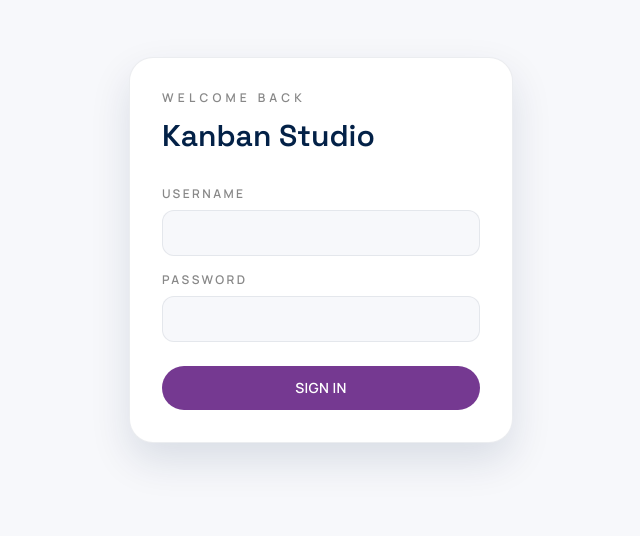
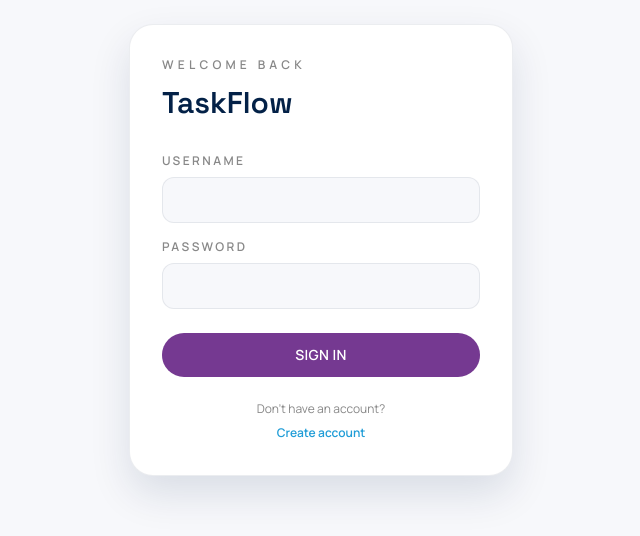
Before and after one commit to rohit-puri89/taskflow-kanban-studio, a Next.js app in the folder frontend/: page /login in a window 1280 px wide. Shown: the part 150-686 px from the top of the page, without its empty margins (319-959 px from the left). Built offline with nearby package versions, Linux system fonts and the light colour scheme.

Commit message:
Redesign login page with registration toggle and validation

```diff
--- a/frontend/src/app/login/page.tsx
+++ b/frontend/src/app/login/page.tsx
@@ -2,21 +2,52 @@
 
 import { useState, type FormEvent } from "react";
 import { useRouter } from "next/navigation";
-import { login } from "@/lib/auth";
+import { login, register } from "@/lib/auth";
 
 export default function LoginPage() {
   const router = useRouter();
+  const [isRegistering, setIsRegistering] = useState(false);
   const [username, setUsername] = useState("");
   const [password, setPassword] = useState("");
-  const [error, setError] = useState(false);
+  const [confirmPassword, setConfirmPassword] = useState("");
+  const [error, setError] = useState<string | false>(false);
+  const [loading, setLoading] = useState(false);
 
   const handleSubmit = async (e: FormEvent) => {
     e.preventDefault();
-    const ok = await login(username, password);
-    if (ok) {
-      router.replace("/");
-    } else {
-      setError(true);
+    setError(false);
+    setLoading(true);
+
+    try {
+      if (isRegistering) {
+        if (password !== confirmPassword) {
+          setError("Passwords do not match");
+          setLoading(false);
+          return;
+        }
+        if (password.length < 6) {
+          setError("Password must be at least 6 characters");
+          setLoading(false);
+          return;
+        }
+        const ok = await register(username, password);
+        if (ok) {
+          router.replace("/");
+        } else {
+          setError("Registration failed");
+        }
+      } else {
+        const ok = await login(username, password);
+        if (ok) {
+          router.replace("/");
+        } else {
+          setError("Invalid credentials");
+        }
+      }
+    } catch (err) {
+      setError((err as Error).message || "An error occurred");
+    } finally {
+      setLoading(false);
     }
   };
 
@@ -24,10 +55,10 @@ export default function LoginPage() {
     <div className="flex min-h-screen items-center justify-center bg-[var(--surface)] px-4">
       <div className="w-full max-w-sm rounded-3xl border border-[var(--stroke)] bg-white p-8 shadow-[var(--shadow)]">
         <p className="text-xs font-semibold uppercase tracking-[0.35em] text-[var(--gray-text)]">
-          Welcome back
+          {isRegistering ? "Create Account" : "Welcome back"}
         </p>
         <h1 className="mt-3 font-display text-3xl font-semibold text-[var(--navy-dark)]">
-          Kanban Studio
+          TaskFlow
         </h1>
 
         <form onSubmit={handleSubmit} className="mt-8 space-y-4">
@@ -66,25 +97,67 @@ export default function LoginPage() {
                 setPassword(e.target.value);
                 setError(false);
               }}
-              autoComplete="current-password"
+              autoComplete={isRegistering ? "new-password" : "current-password"}
               required
               className="mt-2 w-full rounded-xl border border-[var(--stroke)] bg-[var(--surface)] px-4 py-3 text-sm font-medium text-[var(--navy-dark)] outline-none transition focus:border-[var(--primary-blue)]"
             />
           </div>
 
+          {isRegistering && (
+            <div>
+              <label
+                htmlFor="confirmPassword"
+                className="block text-xs font-semibold uppercase tracking-[0.2em] text-[var(--gray-text)]"
+              >
+                Confirm Password
+              </label>
+              <input
+                id="confirmPassword"
+                type="password"
+                value={confirmPassword}
+                onChange={(e) => {
+                  setConfirmPassword(e.target.value);
+                  setError(false);
+                }}
+                autoComplete="new-password"
+                required
+                className="mt-2 w-full rounded-xl border border-[var(--stroke)] bg-[var(--surface)] px-4 py-3 text-sm font-medium text-[var(--navy-dark)] outline-none transition focus:border-[var(--primary-blue)]"
+              />
+            </div>
+          )}
+
           {error && (
             <p className="text-xs font-semibold text-red-500">
-              Invalid username or password.
+              {error}
             </p>
           )}
 
           <button
             type="submit"
-            className="mt-2 w-full rounded-full bg-[var(--secondary-purple)] py-3 text-sm font-semibold uppercase tracking-wide text-white transition hover:brightness-110"
+            disabled={loading}
+            className="mt-2 w-full rounded-full bg-[var(--secondary-purple)] py-3 text-sm font-semibold uppercase tracking-wide text-white transition hover:brightness-110 disabled:opacity-50"
           >
-            Sign in
+            {loading ? "Loading..." : isRegistering ? "Create Account" : "Sign in"}
           </button>
         </form>
+
+        <div className="mt-6 text-center">
+          <p className="text-xs text-[var(--gray-text)]">
+            {isRegistering ? "Already have an account?" : "Don't have an account?"}
+          </p>
+          <button
+            type="button"
+            onClick={() => {
+              setIsRegistering(!isRegistering);
+              setError(false);
+              setPassword("");
+              setConfirmPassword("");
+            }}
+            className="mt-2 text-xs font-semibold text-[var(--primary-blue)] hover:underline"
+          >
+            {isRegistering ? "Sign in" : "Create account"}
+          </button>
+        </div>
       </div>
     </div>
   );
```
